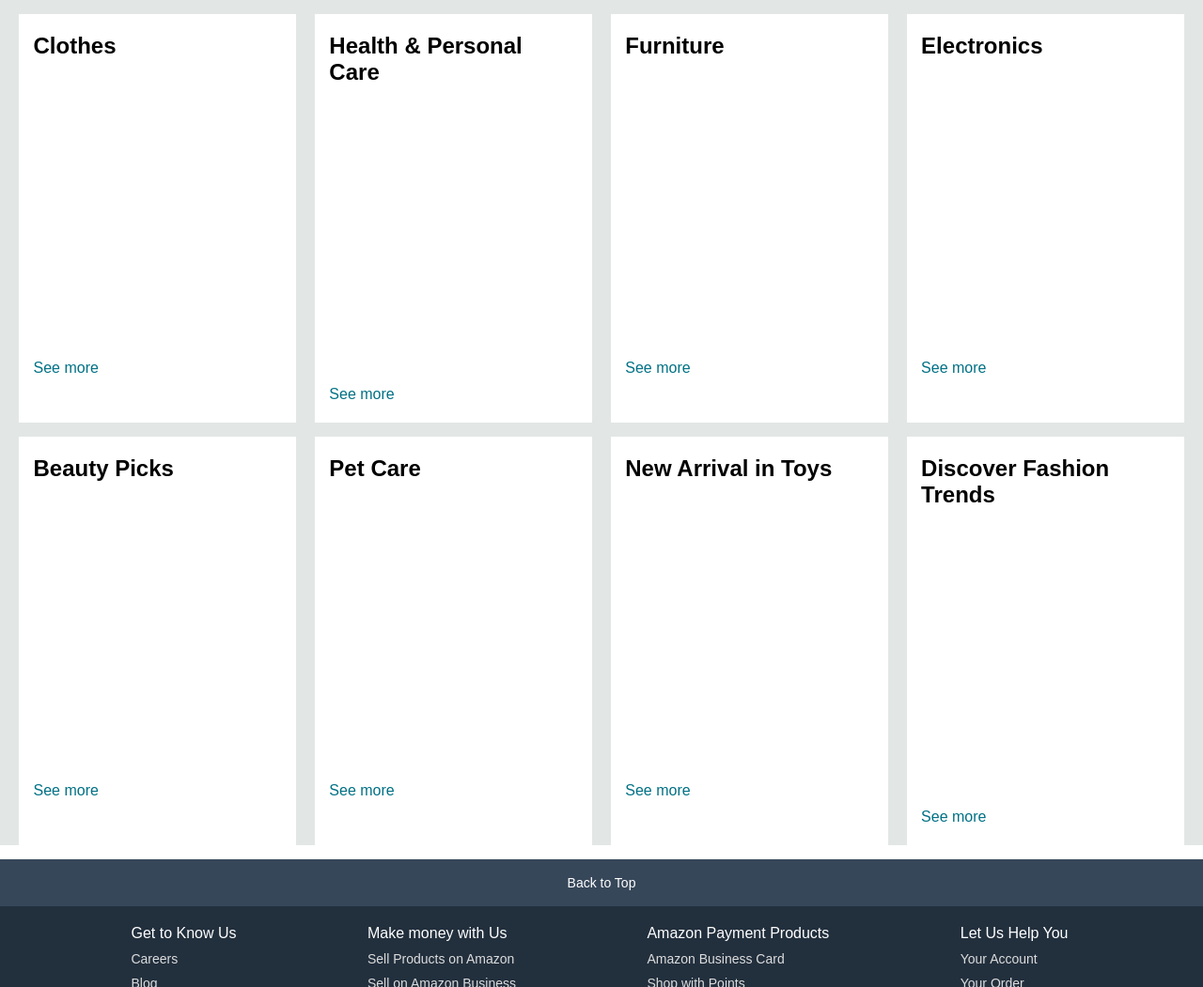
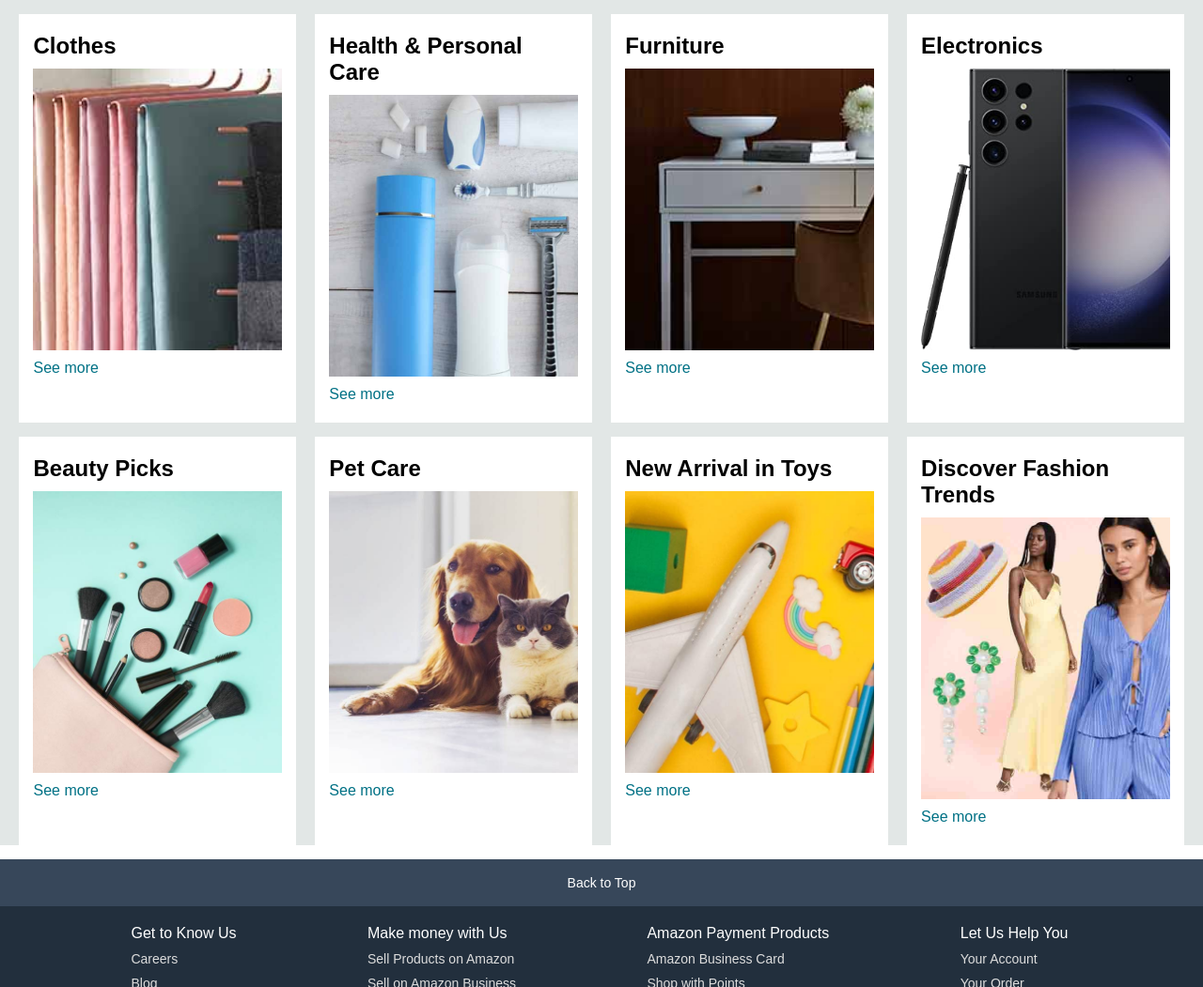
Before and after one commit to parikhandelwal34/amazon-clone, a plain HTML site: page index.html in a window 1280 px wide. Shown: the part 450-1501 px from the top of the page at 94% size. Drawn offline with Linux system fonts and the light colour scheme; files whose address does not match are found by name.

Commit message:
Update index.html

```diff
--- a/index.html
+++ b/index.html
@@ -85,7 +85,7 @@
   <div class="box">
   <div class="box-content">
     <h2>Clothes</h2>
-    <div class="box-img"style="background-image : url('box1_image.jpg')"></div>
+    <div class="box-img"style="background-image : url('assets/box1_image.jpg')"></div>
     <p>See more</p>
   </div>
   </div>
@@ -93,7 +93,7 @@
 <div class="box">
   <div class="box-content">
     <h2>Health & Personal Care</h2>
-    <div class="box-img"style="background-image : url('box2_image.jpg')"></div>
+    <div class="box-img"style="background-image : url('assets/box2_image.jpg')"></div>
     <p>See more</p>
   </div>
   </div>
@@ -101,7 +101,7 @@
 <div class="box">
   <div class="box-content">
     <h2>Furniture</h2>
-    <div class="box-img"style="background-image : url('box3_image.jpg')"></div>
+    <div class="box-img"style="background-image : url('assets/box3_image.jpg')"></div>
     <p>See more</p>
   </div>
   </div>
@@ -109,7 +109,7 @@
 <div class="box">
   <div class="box-content">
     <h2>Electronics</h2>
-    <div class="box-img"style="background-image : url('box4_image.jpg')"></div>
+    <div class="box-img"style="background-image : url('assets/box4_image.jpg')"></div>
     <p>See more</p>
   </div>
   </div>
@@ -118,7 +118,7 @@
 <div class="box">
   <div class="box-content">
     <h2>Beauty Picks</h2>
-    <div class="box-img"style="background-image : url('box5_image.jpg')"></div>
+    <div class="box-img"style="background-image : url('assets/box5_image.jpg')"></div>
     <p>See more</p>
   </div>
   </div>
@@ -127,7 +127,7 @@
 <div class="box">
   <div class="box-content">
     <h2>Pet Care</h2>
-    <div class="box-img"style="background-image : url('box6_image.jpg')"></div>
+    <div class="box-img"style="background-image : url('assets/box6_image.jpg')"></div>
     <p>See more</p>
   </div>
   </div>
@@ -136,7 +136,7 @@
 <div class="box">
   <div class="box-content">
     <h2>New Arrival in Toys</h2>
-    <div class="box-img"style="background-image : url('box7_image.jpg')"></div>
+    <div class="box-img"style="background-image : url('assets/box7_image.jpg')"></div>
     <p>See more</p>
   </div>
   </div>
@@ -145,7 +145,7 @@
 <div class="box">
   <div class="box-content">
     <h2>Discover Fashion Trends</h2>
-    <div class="box-img"style="background-image : url('box8_image.jpg')"></div>
+    <div class="box-img"style="background-image : url('assets/box8_image.jpg')"></div>
     <p>See more</p>
   </div>
   </div>
```
